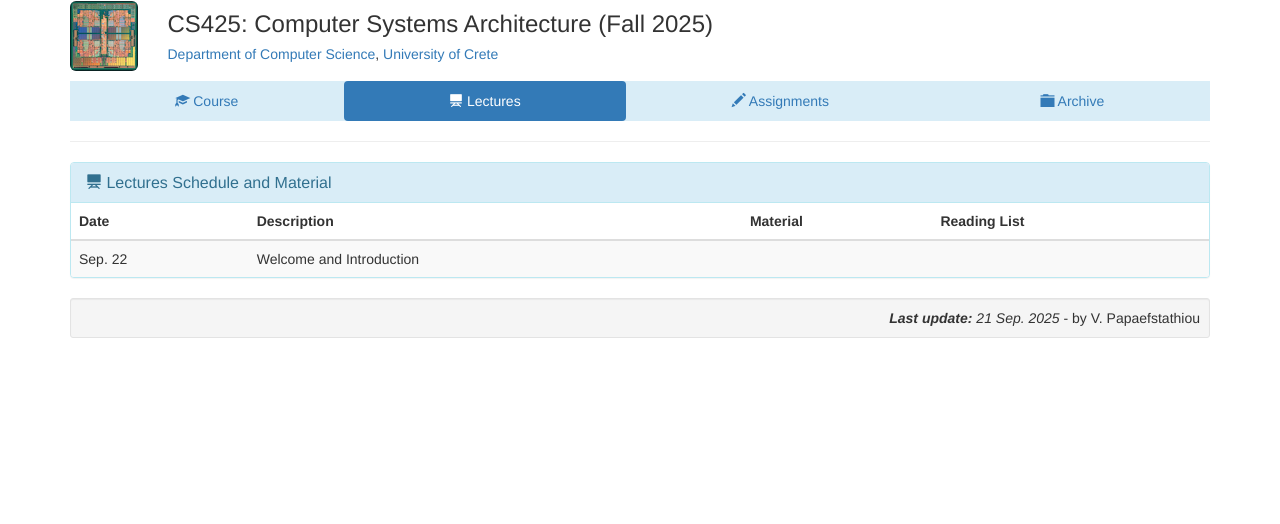
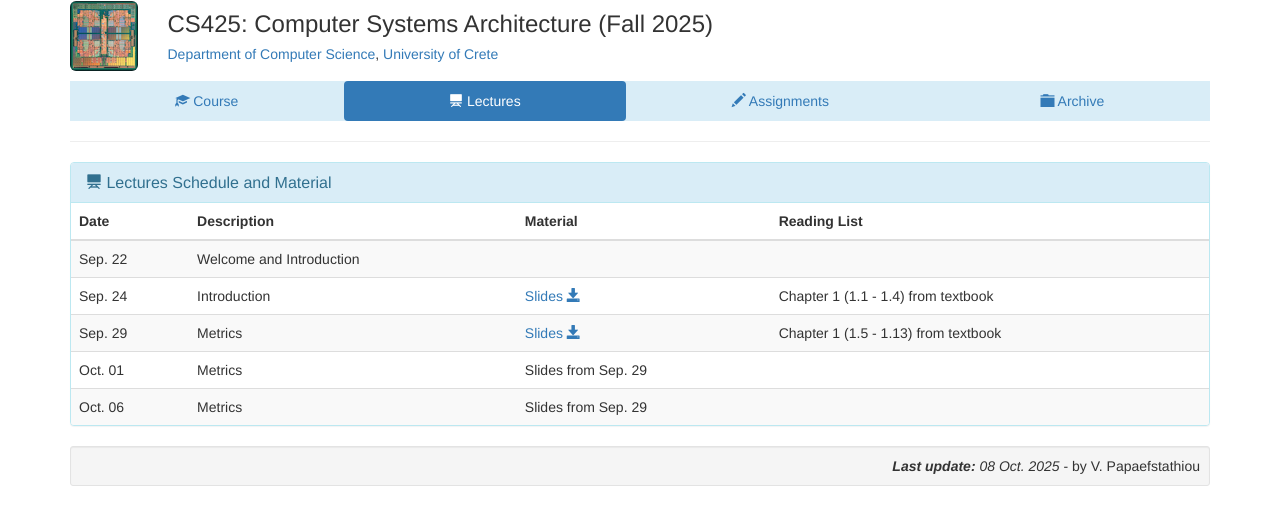
Before and after one commit to papaef/hy425_2025f, a plain HTML site: page index.html in a window 1280 px wide. Both pictures are taken after a click on the link "Lectures". Drawn offline with Linux system fonts and the light colour scheme.

Commit message:
add L1 & L2

```diff
--- a/index.html
+++ b/index.html
@@ -406,28 +406,35 @@
               <td></td>
             </tr>
 
-<!--
             <tr>
-              <td>Sep. 25</td>
+              <td>Sep. 24</td>
               <td>Introduction</td>
               <td><a href="lectures/HY425_L1_Intro.pdf">Slides <span class="glyphicon glyphicon-save" aria-hidden="true"></span></a></td>
               <td>Chapter 1 (1.1 - 1.4) from textbook</td>
             </tr>
 
             <tr>
-              <td>Sep. 30</td>
+              <td>Sep. 29</td>
               <td>Metrics</td>
               <td><a href="lectures/HY425_L2_Metrics.pdf">Slides <span class="glyphicon glyphicon-save" aria-hidden="true"></span></a></td>
               <td>Chapter 1 (1.5 - 1.13) from textbook</td>
             </tr>
 
             <tr>
-              <td>Oct. 02</td>
+              <td>Oct. 01</td>
               <td>Metrics</td>
-              <td>Slides from Sep. 30</td>
+              <td>Slides from Sep. 29</td>
               <td></td>
             </tr>
 
+            <tr>
+              <td>Oct. 06</td>
+              <td>Metrics</td>
+              <td>Slides from Sep. 29</td>
+              <td></td>
+            </tr>
+
+<!--
             <tr>
               <td>Oct. 07</td>
               <td>Pipelining Review</td>
@@ -817,7 +824,7 @@
 
   <!-- FOOTER -->
   <div class="well well-sm" align="right">
-    <i><b>Last update:</b> 21 Sep. 2025 </i> - by V. Papaefstathiou
+    <i><b>Last update:</b> 08 Oct. 2025 </i> - by V. Papaefstathiou
   </div>
   <!-- ______________________________________________________________________________________________ -->
 
```
Also changed, not shown: 2 other files.
